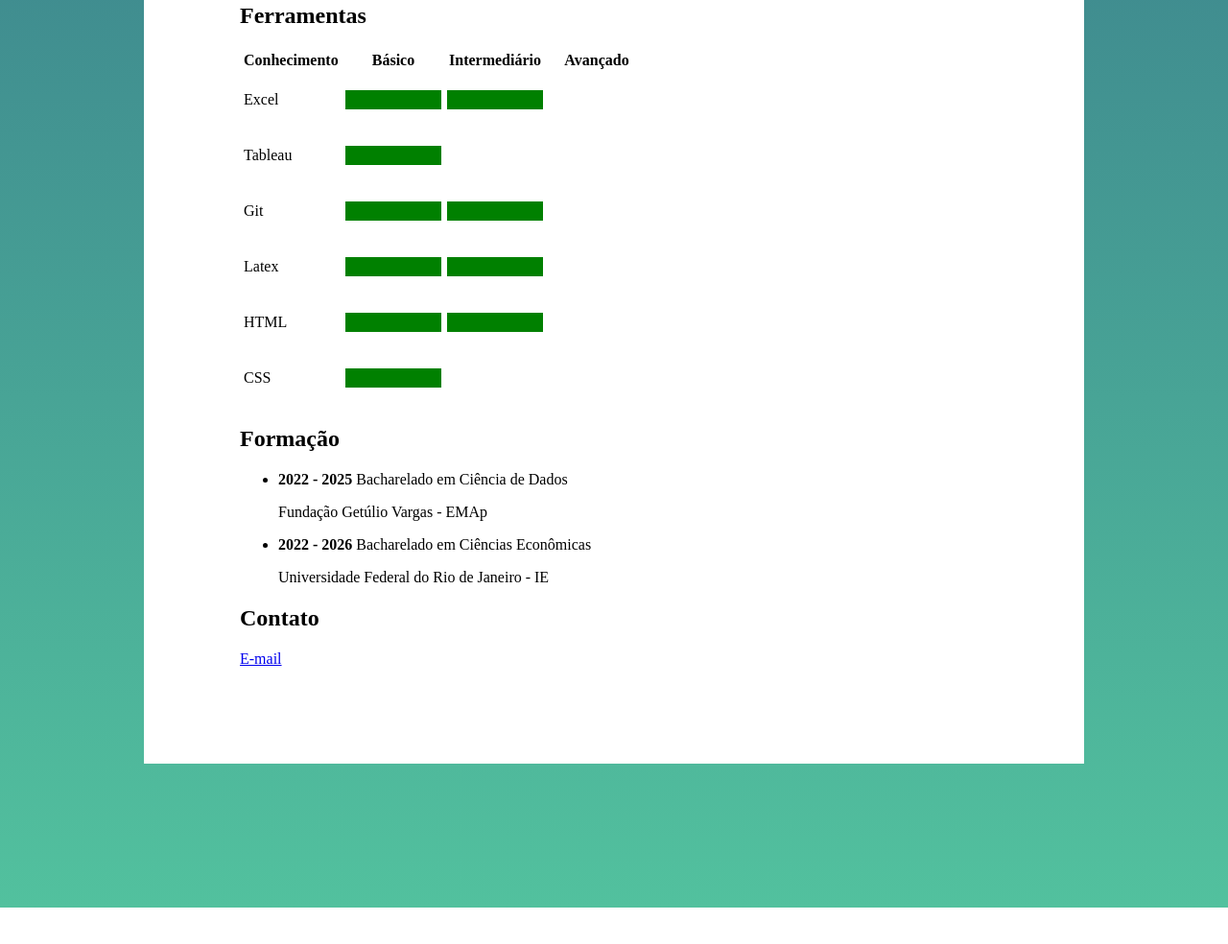
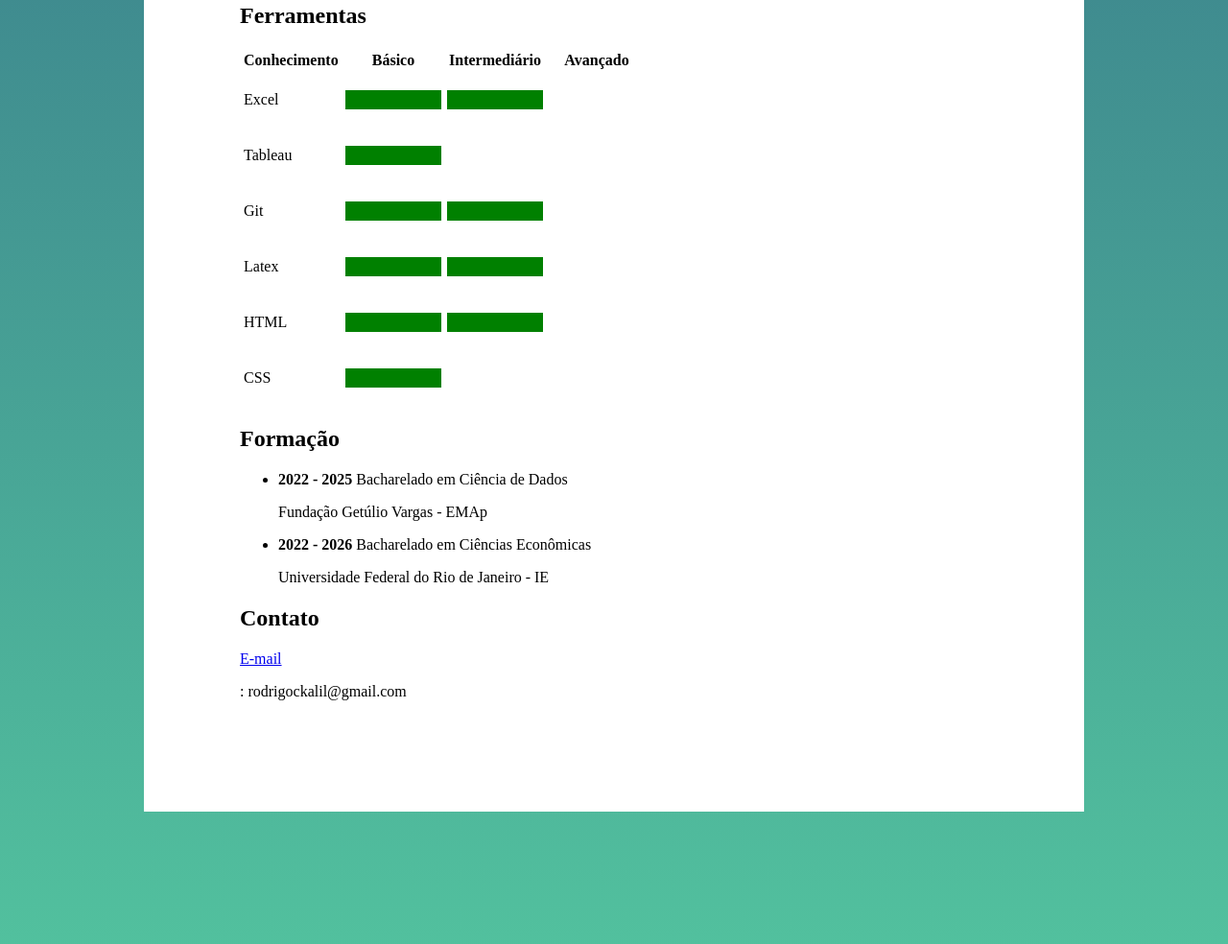
Before and after one commit to rckalil/rckalil.github.io, a plain HTML site: page index.html in a window 1280 px wide. Shown: the part 1425-2409 px from the top of the page at 96% size. Before the commit the page ends 2371 px from the top, so only its background shows below. Drawn offline with Linux system fonts and the light colour scheme.

Commit message:
Update index.html

```diff
--- a/index.html
+++ b/index.html
@@ -205,7 +205,7 @@
 
         <section>
             <h2>Contato</h2>
-            <a href="mailto:rodrigockalil@gmail.com">E-mail</a>
+            <a href="mailto:rodrigockalil@gmail.com">E-mail</a><p>: rodrigockalil@gmail.com</p>
         </section>
 
 
```
